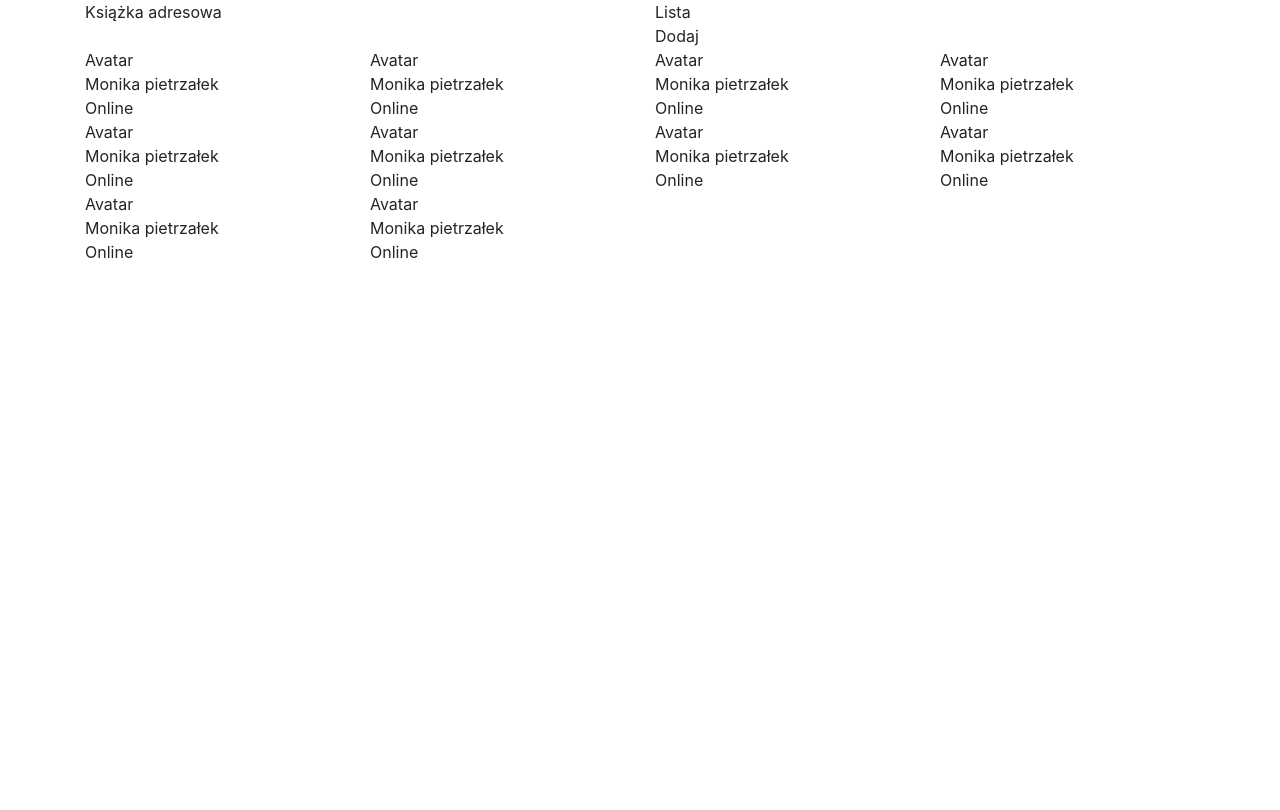
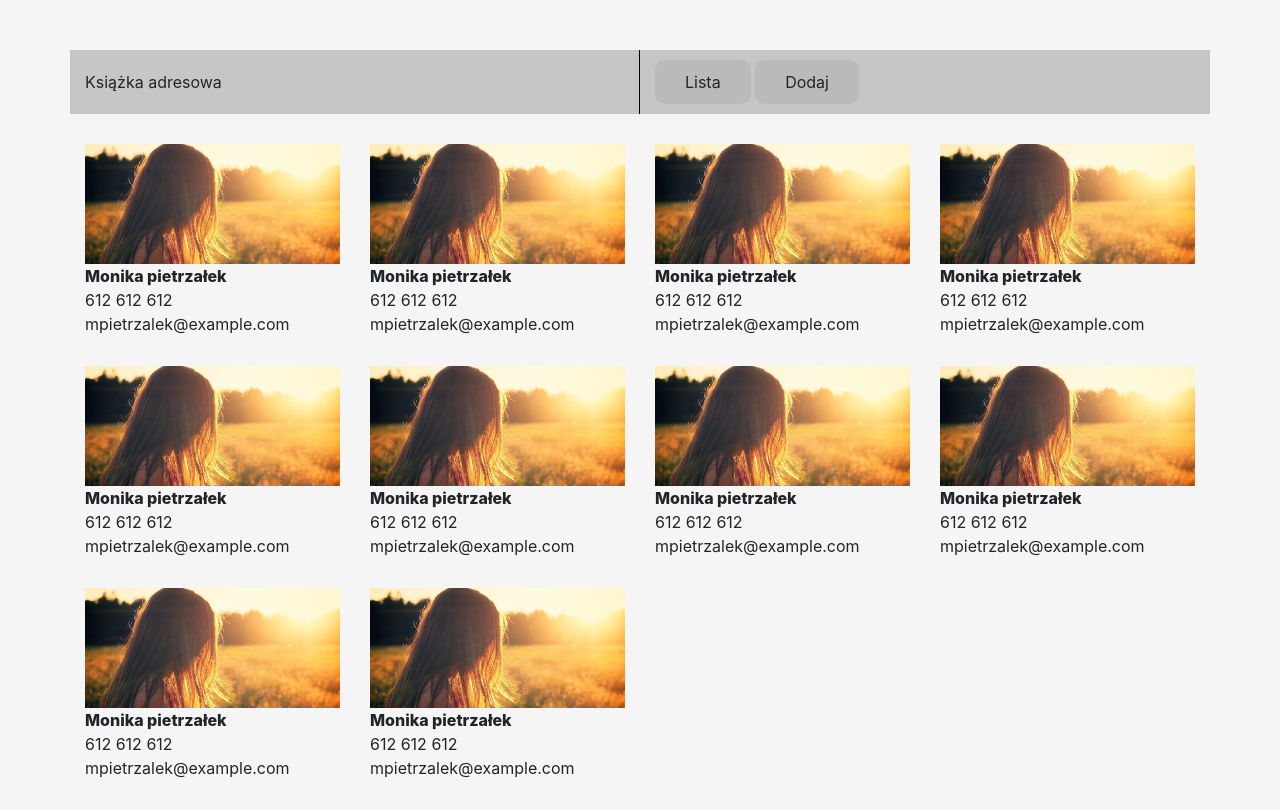
Before and after one commit to Votikk/ksiazka-adresowa-react, a PHP site: page / in a window 1280 px wide. Before the commit the page ends 258 px from the top, so only its background shows below. Run offline with PHP 8.4, Linux system fonts and the light colour scheme.

Commit message:
Zmiany w HTML, dodanie CSS

```diff
--- a/custom.css
+++ b/custom.css
@@ -0,0 +1,58 @@
+body {
+  background-color: #f5f5f5;
+}
+
+/* sekcja nawigacji */
+
+.navigation .col-md-6 {
+  margin-top: 50px;
+  margin-bottom: 30px;
+  background-color: #c6c6c6;
+  padding: 10px 15px;
+}
+
+.navigation .col-md-6:first-of-type {
+  border-right: 1px solid black;
+}
+
+.navigation .title {
+  padding: 10px 0px;
+}
+
+.navigation .options .single {
+  display: inline-block;
+  padding: 10px 30px;
+  border-radius: 10px;
+  background-color: #bababa;
+}
+
+.navigation .options .single:hover {
+  background-color: #adadad;
+  cursor: pointer;
+}
+
+/* sekcja kontaktów */
+
+.contacts .col-md-3 {
+  margin-bottom: 30px;
+}
+
+.contacts .single .avatar {
+  height: 120px; /* You must set a specified height */
+  background-position: center; /* Center the image */
+  background-repeat: no-repeat; /* Do not repeat the image */
+  background-size: cover; /* Resize the background image to cover the entire container */
+}
+
+.contacts .single .title {
+  font-weight: 800;
+  word-break: break-all;
+}
+
+.contacts .single .tel {
+  word-break: break-all;
+}
+
+.contacts .single .email {
+  word-break: break-all;
+}
--- a/index.php
+++ b/index.php
@@ -15,19 +15,15 @@
     <link rel="stylesheet" href="https://stackpath.bootstrapcdn.com/bootstrap/4.5.2/css/bootstrap.min.css" integrity="sha384-JcKb8q3iqJ61gNV9KGb8thSsNjpSL0n8PARn9HuZOnIxN0hoP+VmmDGMN5t9UJ0Z" crossorigin="anonymous">
     <!-- Custom -->
     <script src="custom.js"></script>
-    <link rel="stylesheet" src="custom.css">
+    <link rel="stylesheet" type="text/css" href="custom.css"/>
   </head>
 
   <body>
-
-    <section class="navigation">
-      <div class="container">
+    <div class="container navigation">
       <div class="row">
         <div class="col-md-6">
-            <div class="single">
           <div class="title">
             Książka adresowa
-              </div>
           </div>
         </div>
         <div class="col-md-6">
@@ -44,28 +40,28 @@
         </div>
       </div>
     </div>
-    </section>
-    <section class="contacts">
-      <div class="container">
+    <div class="container contacts">
       <div class="row">
         <?php for ($i = 0; $i < 10; $i++) : ?>
           <div class="col-md-3">
             <div class="single">
-                <div class="avatar">
-                  Avatar
+              <div class="avatar" style="background-image: url('img/avatar.webp')">
+
               </div>
               <div class="title">
                 Monika pietrzałek
               </div>
-                <div class="status">
-                  Online
+              <div class="tel">
+                612 612 612
+              </div>
+              <div class="email">
+                mpietrzalek@example.com
               </div>
             </div>
           </div>
         <?php endfor; ?>
       </div>
     </div>
-    </section>
 </body>
 
 </html>
```
Also changed, not shown: img/avatar.webp (added). Lines whose indentation alone changed are shown as unchanged.
